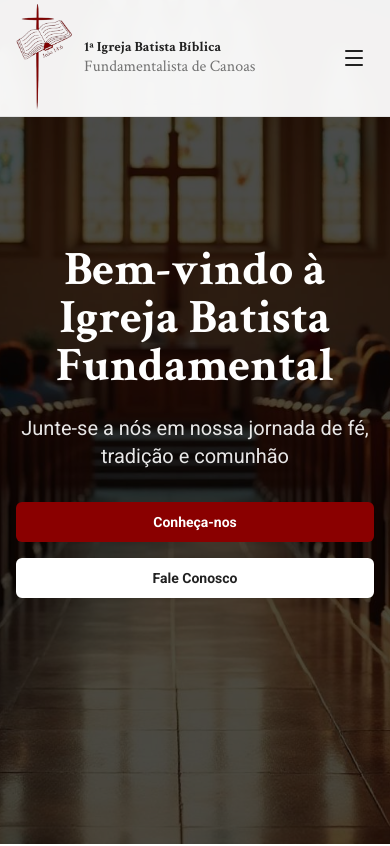
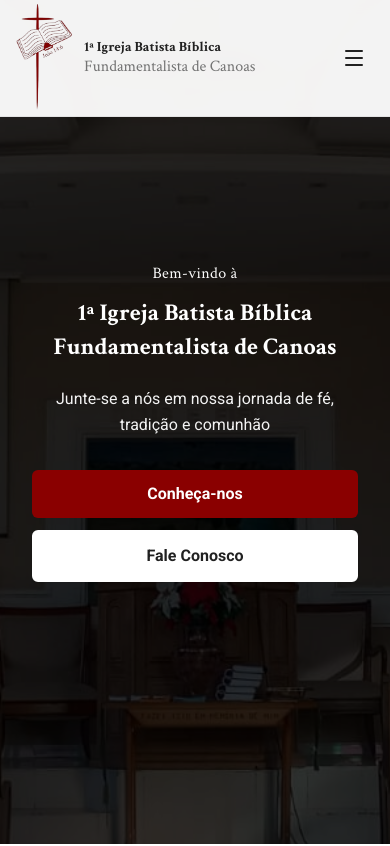
Before and after one commit to samuel-cardoso/site-ibbf, a Next.js app: page / in a window 390 px wide. Shown: the top 846 px of the page. Built offline with nearby package versions, Linux system fonts and the light colour scheme.

Commit message:
feat: update About and Hero components for improved content and styling

```diff
--- a/components/home/About.tsx
+++ b/components/home/About.tsx
@@ -18,8 +18,8 @@ const About = () => {
             </h2>
             <div className="space-y-4 font-body text-lg text-foreground/80">
               <p>
-                Somos uma igreja batista fundamental tradicional, comprometida com a pregação fiel
-                da Palavra de Deus, a comunhão dos santos e a edificação do corpo de Cristo.
+                Somos uma igreja com mais de 47 anos de existência, e continuamos comprometidos com a pregação fiel
+                da Palavra de Deus para salvação e a edificação do corpo de Cristo.
               </p>
               <p>
                 Nossa igreja foi fundada com o propósito de ser uma comunidade onde famílias possam
--- a/components/home/Hero.tsx
+++ b/components/home/Hero.tsx
@@ -10,25 +10,58 @@ const Hero = () => {
   };
   return (
     <section id="inicio" className="relative h-screen flex items-center justify-center m-0">
+      <style dangerouslySetInnerHTML={{__html: `
+        .hero-image-responsive {
+          left: 55%;
+          top: 50%;
+          transform: translate(-50%, -50%) scale(1.4);
+          object-position: 50% 40%;
+        }
 
-      <div
-        className="absolute inset-0 bg-cover bg-center bg-no-repeat"
-        style={{ backgroundImage: "url('/assets/hero-church.jpg')" }}
-      >
-        <div className="absolute inset-0 bg-hero-overlay/70" />
+        @media (min-width: 768px) {
+          .hero-image-responsive {
+            left: 51.3%;
+            transform: translate(-50%, -50%) translateX(0%) rotate(0.1deg) scale(1.1);
+            object-position: 50% 25%;
+          }
+        }
+        .hero-overlay {
+          background: rgba(0, 0, 0, 0.75);
+        }
+        @media (min-width: 768px) {
+          .hero-overlay {
+            background: rgba(0, 0, 0, 0.7);
+          }
+        }
+      `}} />
+      <div className="absolute w-full h-full overflow-hidden object-fill">
+        <img
+          src="/assets/hero-church.jpg"
+          alt="Interior da igreja"
+          className="hero-image-responsive absolute w-full h-full object-cover"
+        />
+        <div className="hero-overlay absolute inset-0" />
       </div>
 
-      <div className="relative z-10 text-center px-4 max-w-4xl mx-auto">
-        <h1 className="font-heading text-5xl md:text-7xl font-bold text-primary-foreground mb-6">
-          Bem-vindo à Igreja Batista Fundamental
-        </h1>
-        <p className="font-body text-xl md:text-2xl text-primary-foreground/90 mb-8 max-w-2xl mx-auto">
+      <div className="relative z-10 text-center px-4 sm:px-6 max-w-5xl mx-auto w-full">
+        <div className="mb-6 md:mb-4">
+          <p className="font-heading text-base sm:text-xl md:text-2xl lg:text-3xl font-medium text-primary-foreground/98 mb-3 sm:mb-3 md:mb-4 tracking-wide">
+            <span className="relative inline-block">
+              Bem-vindo à
+            </span>
+          </p>
+          <h1 className="font-heading text-2xl sm:text-4xl md:text-5xl lg:text-6xl xl:text-7xl font-bold text-primary-foreground leading-tight px-3 sm:px-2">
+            <span className="block">1ª Igreja Batista Bíblica</span>
+            <span className="block mt-1 sm:mt-0">Fundamentalista de Canoas</span>
+          </h1>
+        </div>
+        <p className="font-body text-base sm:text-xl md:text-xl lg:text-2xl text-primary-foreground/95 mb-8 sm:mb-8 max-w-2xl mx-auto px-4 sm:px-2 leading-relaxed">
           Junte-se a nós em nossa jornada de fé, tradição e comunhão
         </p>
-        <div className="flex flex-col sm:flex-row gap-4 justify-center">
+        <div className="flex flex-col sm:flex-row gap-3 sm:gap-4 justify-center px-4 sm:px-0">
           <Button
             size="lg"
-            className="bg-primary hover:bg-primary-light text-primary-foreground font-body font-semibold"
+            className="bg-primary hover:bg-primary-light text-primary-foreground font-body font-semibold text-base sm:text-lg py-6 sm:py-6 w-full sm:w-auto min-w-[200px]"
             asChild
           >
             <a href="#sobre" onClick={(e) => handleSmoothScroll(e, "#sobre")}>Conheça-nos</a>
@@ -36,7 +69,7 @@ const Hero = () => {
           <Button
             size="lg"
             variant="outline"
-            className="border-2 border-primary-foreground hover:bg-primary-foreground hover:text-foreground font-body font-semibold"
+            className="border-2 border-primary-foreground hover:bg-primary-foreground hover:text-foreground font-body font-semibold text-base sm:text-lg py-6 sm:py-6 w-full sm:w-auto min-w-[200px]"
             asChild
           >
             <a href="#contato" onClick={(e) => handleSmoothScroll(e, "#contato")}>Fale Conosco</a>
```
Also changed, not shown: public/assets/hero-church.jpg.
